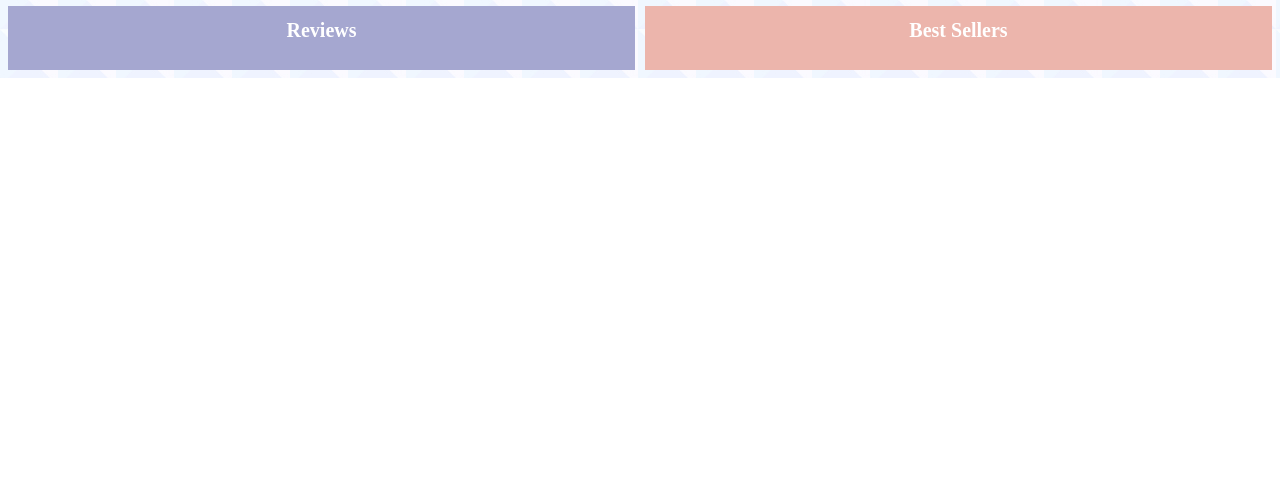
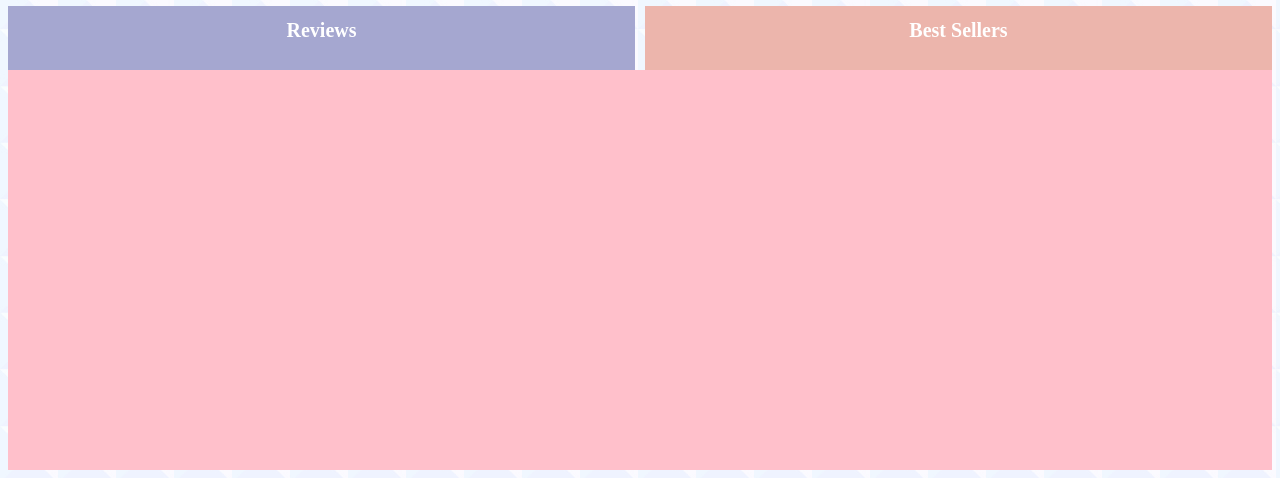
Before and after one commit to kdotml/kmlcosmetics, a plain HTML site: page index.html in a window 1280 px wide. Shown: the part 1022-1500 px from the top of the page. Before the commit the page ends 1100 px from the top, so only its background shows below. Drawn offline with Linux system fonts and the light colour scheme.

Commit message:
Update style.css

```diff
--- a/css/style.css
+++ b/css/style.css
@@ -92,3 +92,8 @@ h1 {
 .bestsellertitle {
   background-color: #ecb5ac;
 }
+
+.main-articles {
+  background-color: pink;
+  height: 50vh;
+}
```
